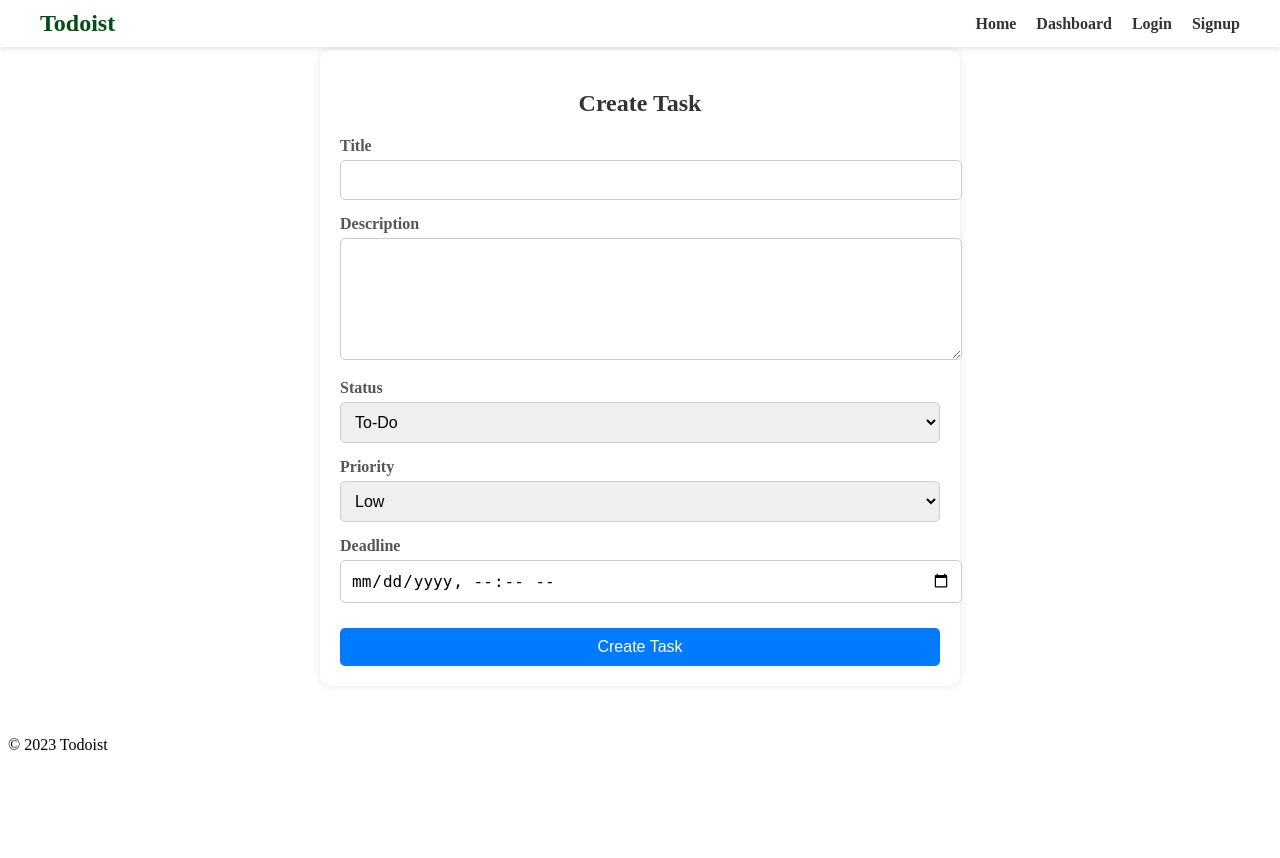
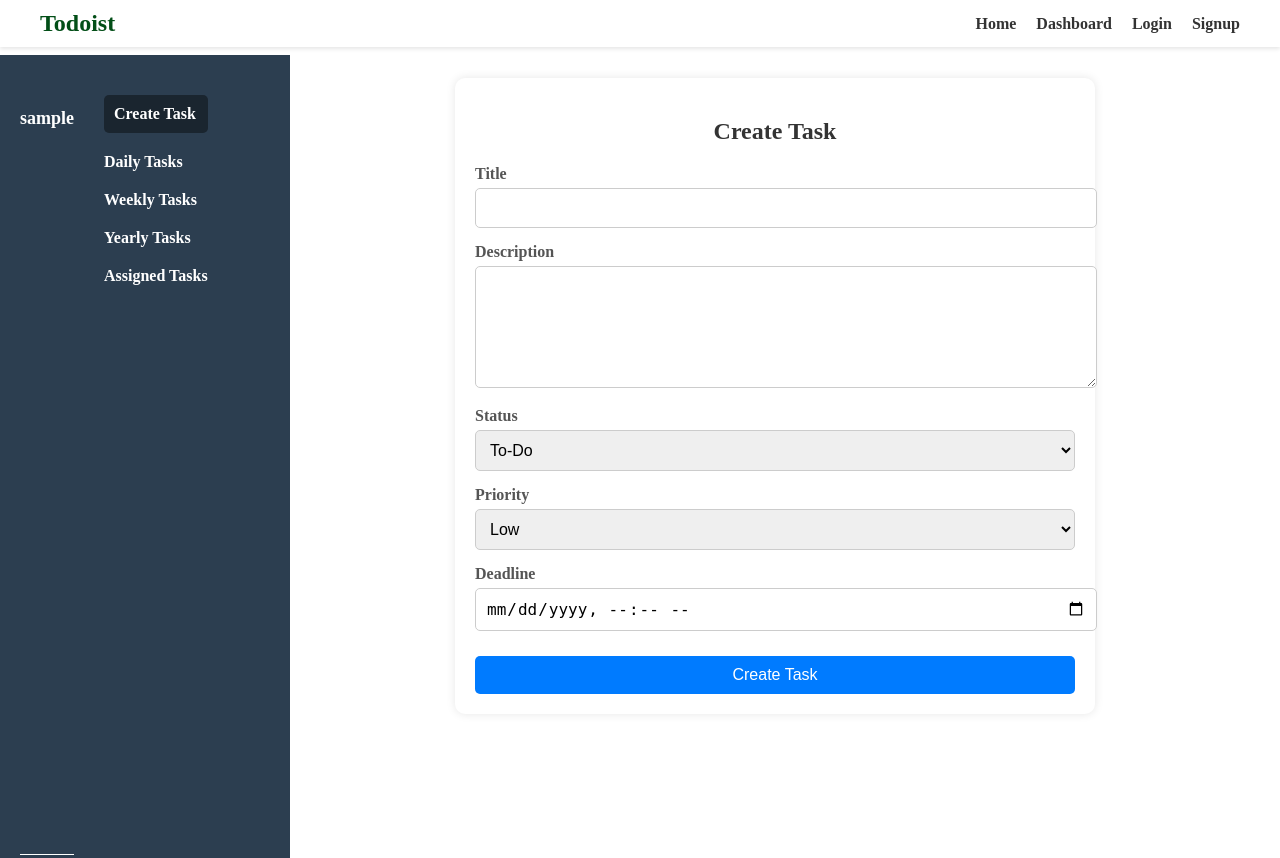
Before and after one commit to Harman177/Todoist, a Flask app: page /create_task in a window 1280 px wide. Before the commit the page ends 750 px from the top, so only its background shows below. Run offline with Flask 3, Linux system fonts and the light colour scheme; a user stored in the database is signed in.

Commit message:
added navigation pane to create task.html

```diff
--- a/static/css/create_task.css
+++ b/static/css/create_task.css
@@ -1,3 +1,62 @@
+.main-container {
+    display: flex;
+    min-height: 100vh;
+}
+
+/* Side Navigation Bar */
+.side-nav {
+    width: 250px;
+    background: #2c3e50;
+    color: white;
+    padding: 20px;
+    min-height: 100vh;
+    position: fixed;
+    top: 55px; /* Adjusted to avoid overlap with main nav */
+    left: 0;
+    overflow-y: auto;
+}
+
+.side-nav .user-info {
+    text-align: center;
+    font-size: 18px;
+    font-weight: bold;
+    margin-bottom: 20px;
+    padding: 15px 0;
+    border-bottom: 1px solid #fff;
+}
+
+.side-nav ul {
+    list-style: none;
+    padding: 0;
+    margin-top: 10px; /* Ensures menu appears below username */
+}
+
+.side-nav ul li {
+    padding: 10px;
+}
+
+.side-nav ul li a {
+    color: white;
+    text-decoration: none;
+    display: block;
+    font-size: 16px;
+    transition: 0.3s;
+}
+
+.side-nav ul li a:hover, .side-nav ul li.active a {
+    background: #1a252f;
+    border-radius: 5px;
+    padding: 10px;
+}
+
+/* Content Area */
+.content {
+    margin-left: 270px; /* Space for side nav */
+    flex-grow: 1;
+    padding: 20px;
+}
+
+/* Create Task Container */
 .create-task-container {
     max-width: 600px;
     margin: 50px auto;
@@ -51,5 +110,5 @@ button {
 }
 
 button:hover {
-    background-color: #0056b3;
+    background-color: #0056b3;
 }
--- a/templates/create_task.html
+++ b/templates/create_task.html
@@ -7,6 +7,23 @@
 {% endblock %}
 
 {% block content %}
+<div class="main-container">
+    <!-- Side Navigation Bar -->
+    <nav class="side-nav">
+        <div class="user-info">
+            <p>{{ session['username'] }}</p>  <!-- Displays username dynamically -->
+        </div>
+        <ul>
+            <li class="active"><a href="#">Create Task</a></li>
+            <li><a href="#">Daily Tasks</a></li>
+            <li><a href="#">Weekly Tasks</a></li>
+            <li><a href="#">Yearly Tasks</a></li>
+            <li><a href="#">Assigned Tasks</a></li>
+        </ul>
+    </nav>
+
+    <!-- Main Content Area -->
+    <div class="content">
         <div class="create-task-container">
             <h2>Create Task</h2>
             <form method="POST">
@@ -41,4 +58,6 @@
                 <button type="submit">Create Task</button>
             </form>
         </div>
-{% endblock %}
+    </div>
+</div>
+{% endblock %}
```
Lines whose indentation alone changed are shown as unchanged.
